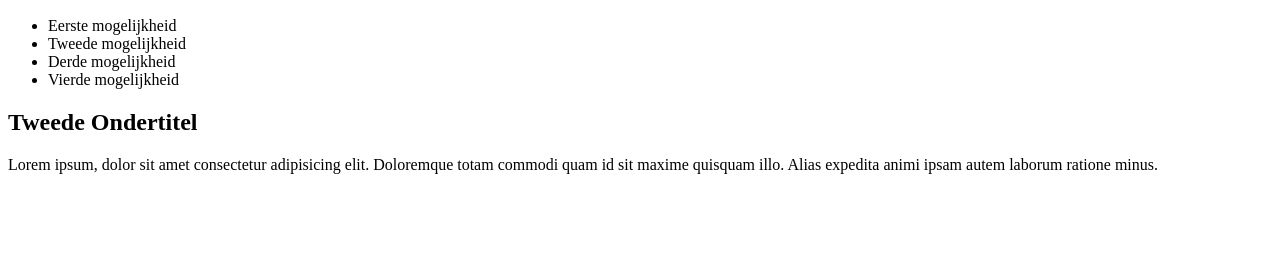
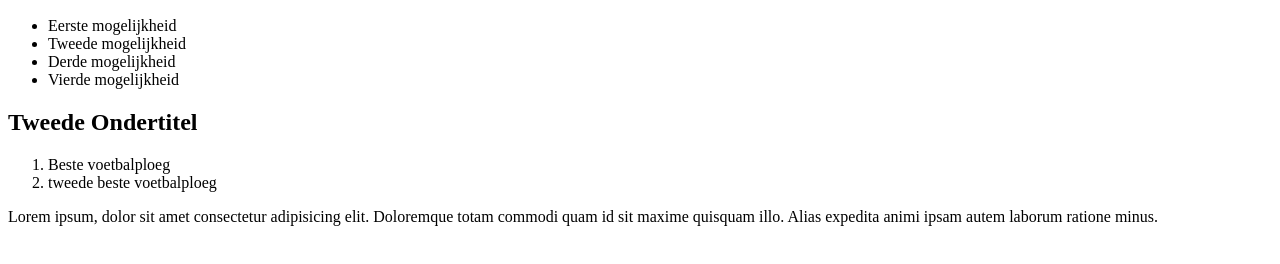
Before and after one commit to JoachimYLVR/firstRepository, a plain HTML site: page index.html in a window 1280 px wide. Shown: the part 110-374 px from the top of the page. Drawn offline with Linux system fonts and the light colour scheme.

Commit message:
Nog een lijst toegevoegd

```diff
--- a/index.html
+++ b/index.html
@@ -17,6 +17,10 @@
       <li>Vierde mogelijkheid</li>
     </ul>
     <h2>Tweede Ondertitel</h2>
+    <ol>
+      <li>Beste voetbalploeg</li>
+      <li>tweede beste voetbalploeg</li>
+    </ol>
     <p>
       Lorem ipsum, dolor sit amet consectetur adipisicing elit. Doloremque totam
       commodi quam id sit maxime quisquam illo. Alias expedita animi ipsam autem
```
